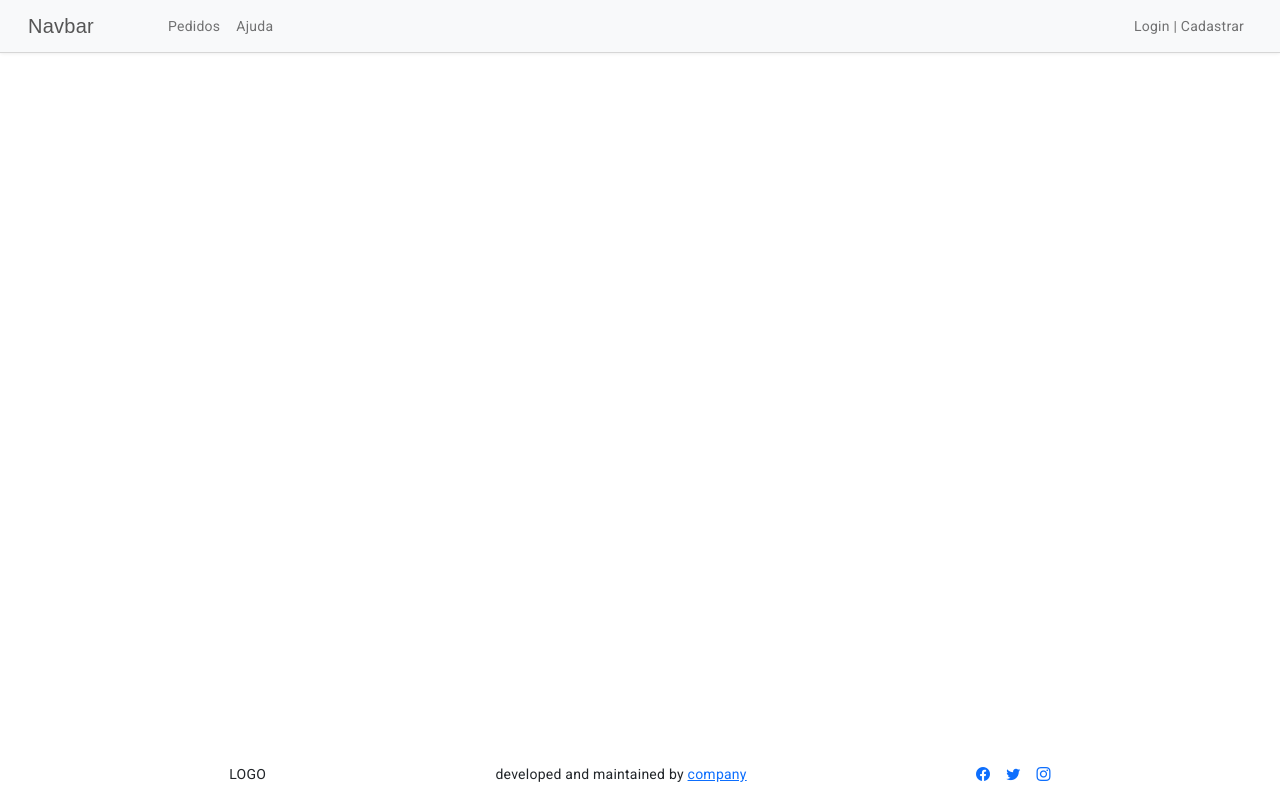
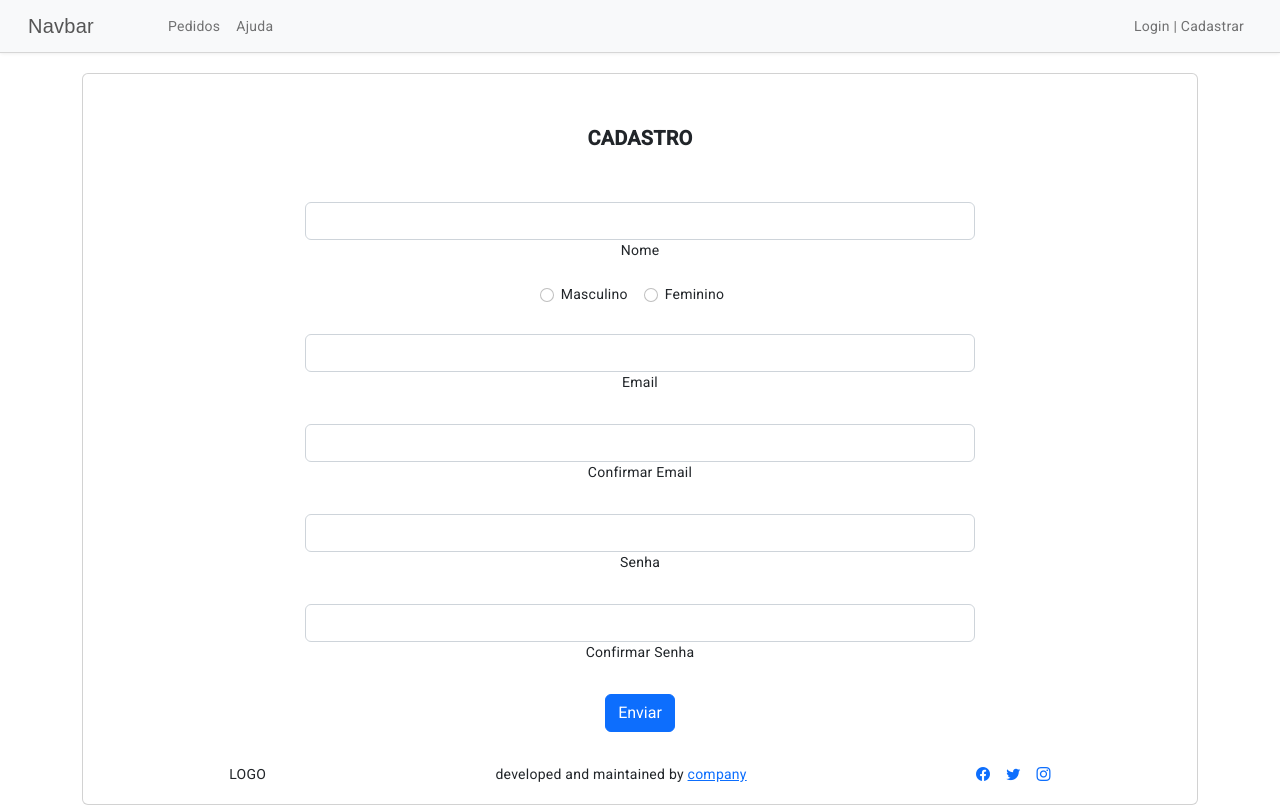
Before and after one commit to willianssf/projetoSimulado, an Angular app: page /cadastre-se in a window 1280 px wide. Before the commit this address led to /. Built offline with nearby package versions, Linux system fonts and the light colour scheme.

Commit message:
Tela de cadastro pronta e janela modal colocado nos botoes

```diff
--- a/src/app/app-routing.module.ts
+++ b/src/app/app-routing.module.ts
@@ -2,10 +2,12 @@ import { NgModule } from '@angular/core';
 import { RouterModule, Routes } from '@angular/router';
 import {SessionUserComponent} from "./components/session-user/session-user.component";
 import {LoginComponent} from "./components/login/login.component";
+import {CadastroComponent} from "./components/cadastro/cadastro.component";
 
 const routes: Routes = [
   {path: '', component: SessionUserComponent},
-  {path: 'login', component: LoginComponent}
+  {path: 'login', component: LoginComponent},
+  {path: 'cadastre-se', component: CadastroComponent}
 ];
 
 @NgModule({
--- a/src/app/app.module.ts
+++ b/src/app/app.module.ts
@@ -10,6 +10,7 @@ import { FooterComponent } from './components/footer/footer.component';
 import { SessionUserComponent } from './components/session-user/session-user.component';
 import { BrowserAnimationsModule } from '@angular/platform-browser/animations';
 import { LoginComponent } from './components/login/login.component';
+import { CadastroComponent } from './components/cadastro/cadastro.component';
 
 @NgModule({
   declarations: [
@@ -17,7 +18,8 @@ import { LoginComponent } from './components/login/login.component';
     HeaderComponent,
     FooterComponent,
     SessionUserComponent,
-    LoginComponent
+    LoginComponent,
+    CadastroComponent
   ],
   imports: [
     BrowserModule,
--- /dev/null
+++ b/src/app/components/cadastro/cadastro.component.html
@@ -0,0 +1,57 @@
+<section class="text-center position-relative" style="top: 20px">
+
+  <div class="card shadow-2-strong">
+    <div class="card-body py-5 px-md-5">
+
+      <div class="row d-flex justify-content-center">
+        <div class="col-lg-8">
+          <h2 class="fw-bold mb-2 text-uppercase mb-5">Cadastro</h2>
+          <form>
+
+            <div class="form-outline mb-4">
+              <div class="form-outline">
+                <input type="text" id="form3Example1" class="form-control" />
+                <label class="form-label" for="form3Example1">Nome</label>
+              </div>
+
+              <div class="form-check form-check-inline mt-3">
+                <input class="form-check-input" type="radio" name="inlineRadioOptions" id="inlineRadio1" value="Masculino">
+                <label class="form-check-label" for="inlineRadio1">Masculino</label>
+              </div>
+
+              <div class="form-check form-check-inline mt-3">
+                <input class="form-check-input" type="radio" name="inlineRadioOptions" id="inlineRadio2" value="Feminino">
+                <label class="form-check-label" for="inlineRadio2">Feminino</label>
+              </div>
+            </div>
+
+            <div class="form-outline mb-4">
+              <input type="email" class="form-control" />
+              <label class="form-label" for="form3Example3">Email</label>
+            </div>
+
+            <div class="form-outline mb-4">
+              <input type="email" id="form3Example3" class="form-control" />
+              <label class="form-label" for="form3Example3">Confirmar Email</label>
+            </div>
+
+            <div class="form-outline mb-4">
+              <input type="password" class="form-control" />
+              <label class="form-label" for="form3Example4">Senha</label>
+            </div>
+
+            <div class="form-outline mb-4">
+              <input type="password" id="form3Example4" class="form-control" />
+              <label class="form-label" for="form3Example4">Confirmar Senha</label>
+            </div>
+
+            <button type="submit" class="btn btn-primary btn-block mb-4">
+              Enviar
+            </button>
+
+          </form>
+        </div>
+      </div>
+    </div>
+  </div>
+</section>
--- a/src/app/components/login/login.component.html
+++ b/src/app/components/login/login.component.html
@@ -17,12 +17,12 @@
               <label class="form-label" for="typePasswordX-2">Password</label>
             </div>
 
-            <button class="btn btn-primary btn-lg btn-block" type="submit">Login</button>
+            <button class="btn btn-primary btn-block mb-4" type="submit">Login</button>
 
             <hr class="my-4">
 
             <p class="small mb-5 pb-lg-2"><a class="text-muted" href="">Esqueceu sua senha?</a></p>
-            <p>Não tem uma conta? <a href="" class="link-info">Registre-se aqui</a></p>
+            <p>Não tem uma conta? <a href="/cadastre-se" class="link-info">Registre-se aqui</a></p>
 
           </div>
         </div>
--- a/src/app/components/session-user/session-user.component.css
+++ b/src/app/components/session-user/session-user.component.css
@@ -1,14 +1,5 @@
-div{
-  display: inline-block;
-  width: 100%;
-  padding-top: 10px;
-}
-
 .card-group{
-  margin-right: 10px;
-  margin-left: 20px;
-  position: relative;
-  width: 30%;
+  margin: 10px;
 }
 
 .example-card{
@@ -17,15 +8,3 @@ div{
   -moz-border-radius: 10px;
   width: 100%;
 }
-
-@media (max-width: 1200px){
-  div{
-    display: inline-block;
-    width: 100%;
-    padding-top: 5px;
-  }
-  .card-group {
-    width: 100%;
-    margin-left: 2px;
-  }
-}
--- a/src/app/components/session-user/session-user.component.html
+++ b/src/app/components/session-user/session-user.component.html
@@ -1,5 +1,6 @@
-<section >
-  <div>
+<section>
+  <div class="row">
+    <div class="col-lg-6 col-6">
       <div class="card-group">
         <mat-card class="example-card">
           <mat-card-header>
@@ -7,7 +8,7 @@
             <mat-card-subtitle>Dog Breed</mat-card-subtitle>
           </mat-card-header>
           <mat-card-actions>
-          <button mat-button>Fazer simulado</button>
+            <button mat-button class="btn btn-light btn-block" data-bs-toggle="modal" data-bs-target="#exampleModal">Fazer simulado</button>
           </mat-card-actions>
         </mat-card>
       </div>
@@ -18,7 +19,7 @@
             <mat-card-subtitle>Dog Breed</mat-card-subtitle>
           </mat-card-header>
           <mat-card-actions>
-          <button mat-button>Fazer simulado</button>
+            <button mat-button class="btn btn-light btn-block" data-bs-toggle="modal" data-bs-target="#exampleModal">Fazer simulado</button>
           </mat-card-actions>
         </mat-card>
       </div>
@@ -30,13 +31,13 @@
             <mat-card-subtitle>Dog Breed</mat-card-subtitle>
           </mat-card-header>
           <mat-card-actions>
-          <button mat-button>Fazer simulado</button>
+            <button mat-button class="btn btn-light btn-block" data-bs-toggle="modal" data-bs-target="#exampleModal">Fazer simulado</button>
           </mat-card-actions>
         </mat-card>
       </div>
     </div>
 
-  <div>
+    <div class="col-lg-6 col-6">
       <div class="card-group">
         <mat-card class="example-card">
           <mat-card-header>
@@ -44,7 +45,7 @@
             <mat-card-subtitle>Dog Breed</mat-card-subtitle>
           </mat-card-header>
           <mat-card-actions>
-          <button mat-button>Fazer simulado</button>
+            <button mat-button class="btn btn-light btn-block" data-bs-toggle="modal" data-bs-target="#exampleModal">Fazer simulado</button>
           </mat-card-actions>
         </mat-card>
       </div>
@@ -55,7 +56,7 @@
             <mat-card-subtitle>Dog Breed</mat-card-subtitle>
           </mat-card-header>
           <mat-card-actions>
-          <button mat-button>Fazer simulado</button>
+            <button mat-button class="btn btn-light btn-block" data-bs-toggle="modal" data-bs-target="#exampleModal">Fazer simulado</button>
           </mat-card-actions>
         </mat-card>
       </div>
@@ -67,9 +68,30 @@
             <mat-card-subtitle>Dog Breed</mat-card-subtitle>
           </mat-card-header>
           <mat-card-actions>
-          <button mat-button>Fazer simulado</button>
+            <button mat-button class="btn btn-light btn-block" data-bs-toggle="modal" data-bs-target="#exampleModal">Fazer simulado</button>
           </mat-card-actions>
         </mat-card>
       </div>
     </div>
+  </div>
 </section>
+<nav>
+  <!-- Modal -->
+  <div class="modal fade" id="exampleModal" tabindex="-1" aria-labelledby="exampleModalLabel" aria-hidden="true">
+    <div class="modal-dialog modal-dialog-centered modal-dialog-scrollable">
+      <div class="modal-content">
+        <div class="modal-header">
+          <h1 class="modal-title fs-5" id="exampleModalLabel">Pagamento</h1>
+          <button type="button" class="btn-close" data-bs-dismiss="modal" aria-label="Close"></button>
+        </div>
+        <div class="modal-body">
+          ...
+        </div>
+        <div class="modal-footer">
+          <button type="button" class="btn btn-secondary" data-bs-dismiss="modal">Close</button>
+          <button type="button" class="btn btn-primary">Save changes</button>
+        </div>
+      </div>
+    </div>
+  </div>
+</nav>
--- a/src/app/components/session-user/session-user.component.ts
+++ b/src/app/components/session-user/session-user.component.ts
@@ -1,10 +1,14 @@
-import { Component } from '@angular/core';
+import {Component, OnInit} from '@angular/core';
 
 @Component({
   selector: 'app-session-user',
   templateUrl: './session-user.component.html',
   styleUrls: ['./session-user.component.css']
 })
-export class SessionUserComponent {
+export class SessionUserComponent implements OnInit{
+  ngOnInit(): void {
+
+
+  }
 
 }
```
Also changed, not shown: src/app/components/cadastro/cadastro.component.ts (added, +10 -0 lines), src/app/components/cadastro/cadastro.component.css (added). Lines whose indentation alone changed are shown as unchanged.
